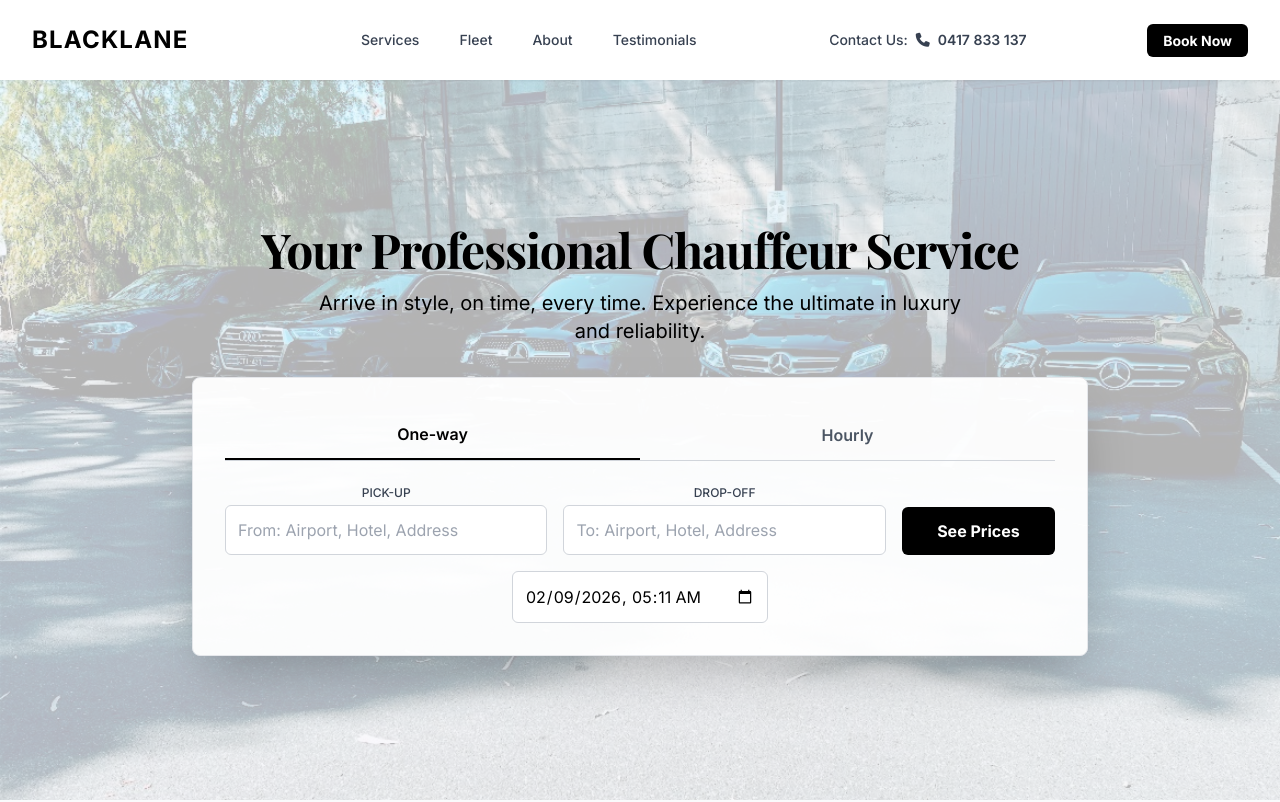
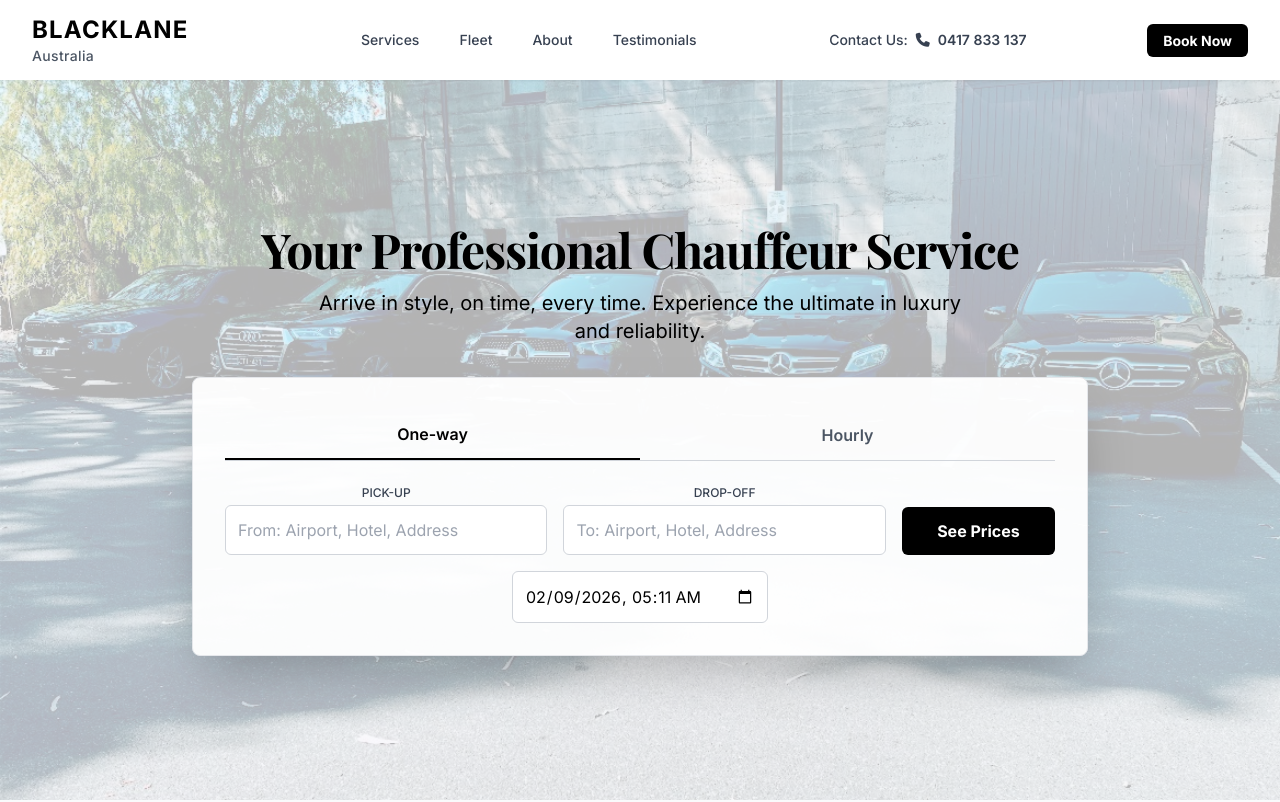
Before and after one commit to bookcabs532/blacklanechauffeursaus1, a React (Vite) app: page / in a window 1280 px wide. Shown: the top 802 px of the page. Built offline with nearby package versions, Linux system fonts and the light colour scheme.

Commit message:
Add Australia text below BLACKLANE logo in header

```diff
--- a/src/components/Header.tsx
+++ b/src/components/Header.tsx
@@ -15,8 +15,9 @@ const Header: React.FC = () => {
       <div className="container mx-auto px-4 sm:px-6 lg:px-8">
         <div className="flex items-center justify-between h-20">
           <div className="flex-shrink-0">
-            <a href="#" className="text-2xl font-bold tracking-wider text-black">
-              BLACKLANE
+            <a href="#" className="text-black flex flex-col leading-none">
+              <span className="text-2xl font-bold tracking-wider">BLACKLANE</span>
+              <span className="text-sm font-medium text-gray-600 tracking-wide">Australia</span>
             </a>
           </div>
           <div className="hidden md:block">
```
